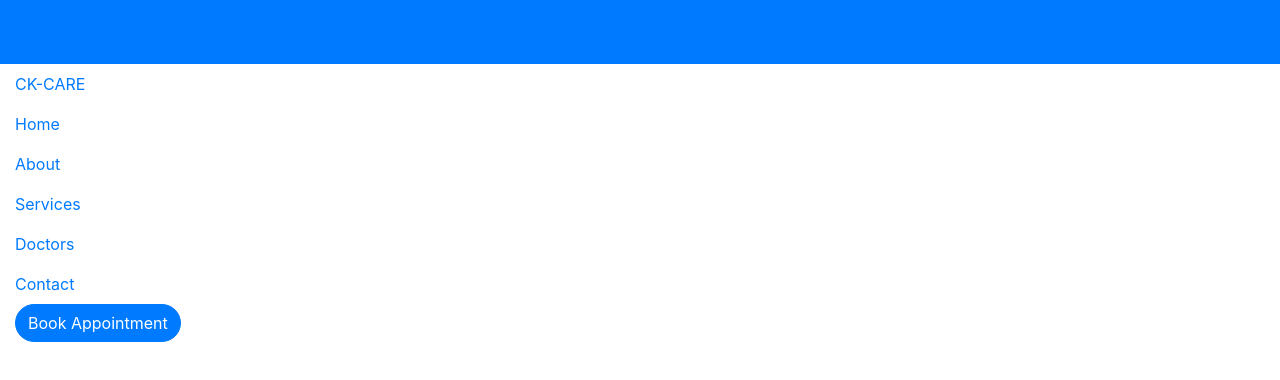
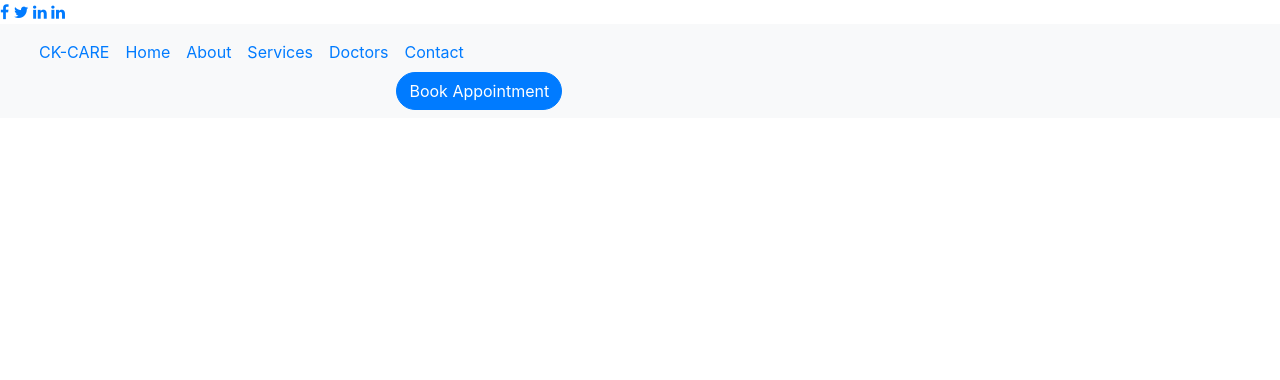
Before and after one commit to catekui/Hospital-Website, a plain HTML site: page index.html in a window 1280 px wide. Drawn offline with nearby package versions, Linux system fonts and the light colour scheme.

Commit message:
add social media icons

```diff
--- a/index.html
+++ b/index.html
@@ -7,13 +7,18 @@
      <meta name="viewport" content="width=device-width, initial-scale=1, shrink-to-fit=no">
 
      <!-- Bootstrap CSS -->
+     <link rel="stylesheet" href="https://cdnjs.cloudflare.com/ajax/libs/font-awesome/4.7.0/css/font-awesome.min.css">
      <link rel="stylesheet" href="https://stackpath.bootstrapcdn.com/bootstrap/4.3.1/css/bootstrap.min.css" integrity="sha384-ggOyR0iXCbMQv3Xipma34MD+dH/1fQ784/j6cY/iJTQUOhcWr7x9JvoRxT2MZw1T" crossorigin="anonymous">
    </head>
    <body>
-       <nav class="navbar navbar-expand-sm bg-primary justify-content-center"></nav>
-       <nav class="navbar navbar-expand-md bg-primary justify-content-center"></nav>
-       <nav class="navbar navbar-expand-lg bg-primary justify-content-center"></nav>
-       <nav class="navbar navbar-expand-xl bg-primary justify-content-center"></nav>
+       <!-- Add icon library -->
+       <a href="#" class="fa fa-facebook"></a>
+       <a href="#" class="fa fa-twitter"></a>
+       <a href="#" class="fa fa-linkedin"></a>
+       <a href="#" class="fa fa-linkedin"></a>
+
+
+    <nav class="navbar navbar-expand-lg bg-light justify-content-between">
        <div class="container-fluid">
             <ul class="navbar-nav me-auto">
                 <li class="nav-item">
@@ -33,7 +38,8 @@
                     Book Appointment</button>
                     </form></li>
             </ul>
-        </div>
+        </nav>
+
 
 
      <!-- Optional JavaScript -->
```
